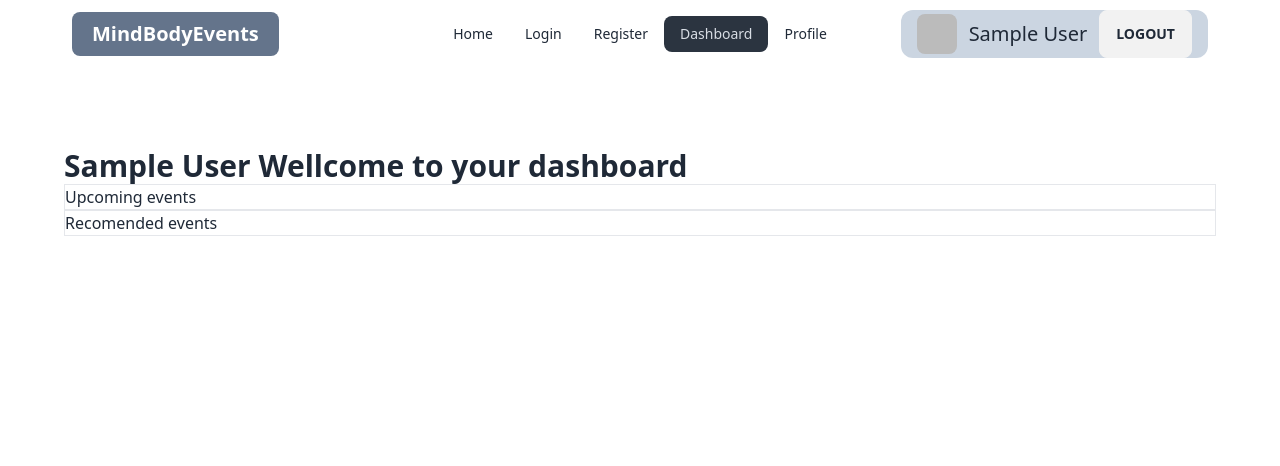
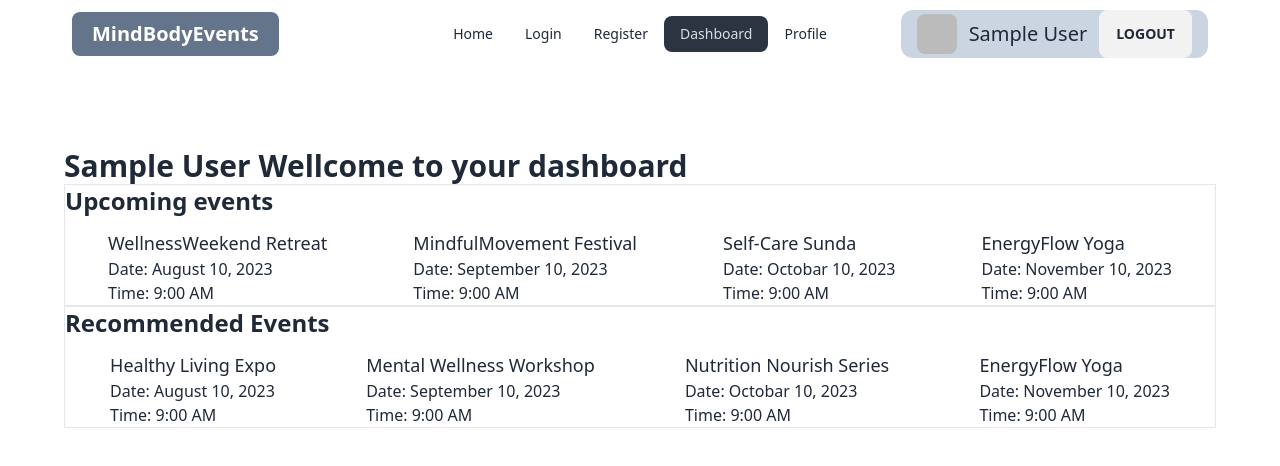
Before and after one commit to tazbir01/mind-body-events, a React (Vite) app: page /dashboard in a window 1280 px wide. Shown: the top 466 px of the page. Built offline with nearby package versions, Linux system fonts and the light colour scheme; no server answers; sample sign-in values are in the browser's storage.

Commit message:
make private profile and dashboard

```diff
--- a/src/Pages/Dashboard/Dashboard.jsx
+++ b/src/Pages/Dashboard/Dashboard.jsx
@@ -3,15 +3,59 @@ import { authContext } from "../../Provider/AuthProvder";
 
 
 const Dashboard = () => {
-    const {user} = useContext(authContext)
+    const { user } = useContext(authContext)
     return (
         <div className="max-w-6xl mx-auto mt-20">
             <h2 className="text-3xl font-bold"><span>{user.displayName}</span> Wellcome to your dashboard</h2>
             <div className="border">
-                <h4>Upcoming events</h4>
+                <h3 className="text-2xl font-semibold">Upcoming events</h3>
+                <ul className="flex justify-around mt-3">
+                    <li>
+                        <h4 className="text-lg font-medium">WellnessWeekend Retreat</h4>
+                        <p>Date: August 10, 2023</p>
+                        <p>Time: 9:00 AM</p>
+                    </li>
+                    <li>
+                        <h4 className="text-lg font-medium">MindfulMovement Festival</h4>
+                        <p>Date: September 10, 2023</p>
+                        <p>Time: 9:00 AM</p>
+                    </li>
+                    <li>
+                        <h4 className="text-lg font-medium">Self-Care Sunda</h4>
+                        <p>Date: Octobar 10, 2023</p>
+                        <p>Time: 9:00 AM</p>
+                    </li>
+                    <li>
+                        <h4 className="text-lg font-medium">EnergyFlow Yoga</h4>
+                        <p>Date: November 10, 2023</p>
+                        <p>Time: 9:00 AM</p>
+                    </li>
+                </ul>
             </div>
             <div className="border">
-                <h4>Recomended events</h4>
+                <h3 className="text-2xl font-semibold">Recommended Events</h3>
+                <ul className="flex justify-around mt-3">
+                    <li>
+                        <h4 className="text-lg font-medium">Healthy Living Expo</h4>
+                        <p>Date: August 10, 2023</p>
+                        <p>Time: 9:00 AM</p>
+                    </li>
+                    <li>
+                        <h4 className="text-lg font-medium">Mental Wellness Workshop</h4>
+                        <p>Date: September 10, 2023</p>
+                        <p>Time: 9:00 AM</p>
+                    </li>
+                    <li>
+                        <h4 className="text-lg font-medium">Nutrition Nourish Series</h4>
+                        <p>Date: Octobar 10, 2023</p>
+                        <p>Time: 9:00 AM</p>
+                    </li>
+                    <li>
+                        <h4 className="text-lg font-medium">EnergyFlow Yoga</h4>
+                        <p>Date: November 10, 2023</p>
+                        <p>Time: 9:00 AM</p>
+                    </li>
+                </ul>
             </div>
         </div>
     );
--- a/src/main.jsx
+++ b/src/main.jsx
@@ -33,11 +33,11 @@ const router = createBrowserRouter([
       },
       {
         path:"/dashboard",
-        element: <Dashboard></Dashboard>
+        element: <PrivateRoute><Dashboard></Dashboard></PrivateRoute>
       },
       {
         path:"/profile",
-        element: <Profile></Profile>
+        element: <PrivateRoute><Profile></Profile></PrivateRoute>
       },
       {
         path: "/login",
```
